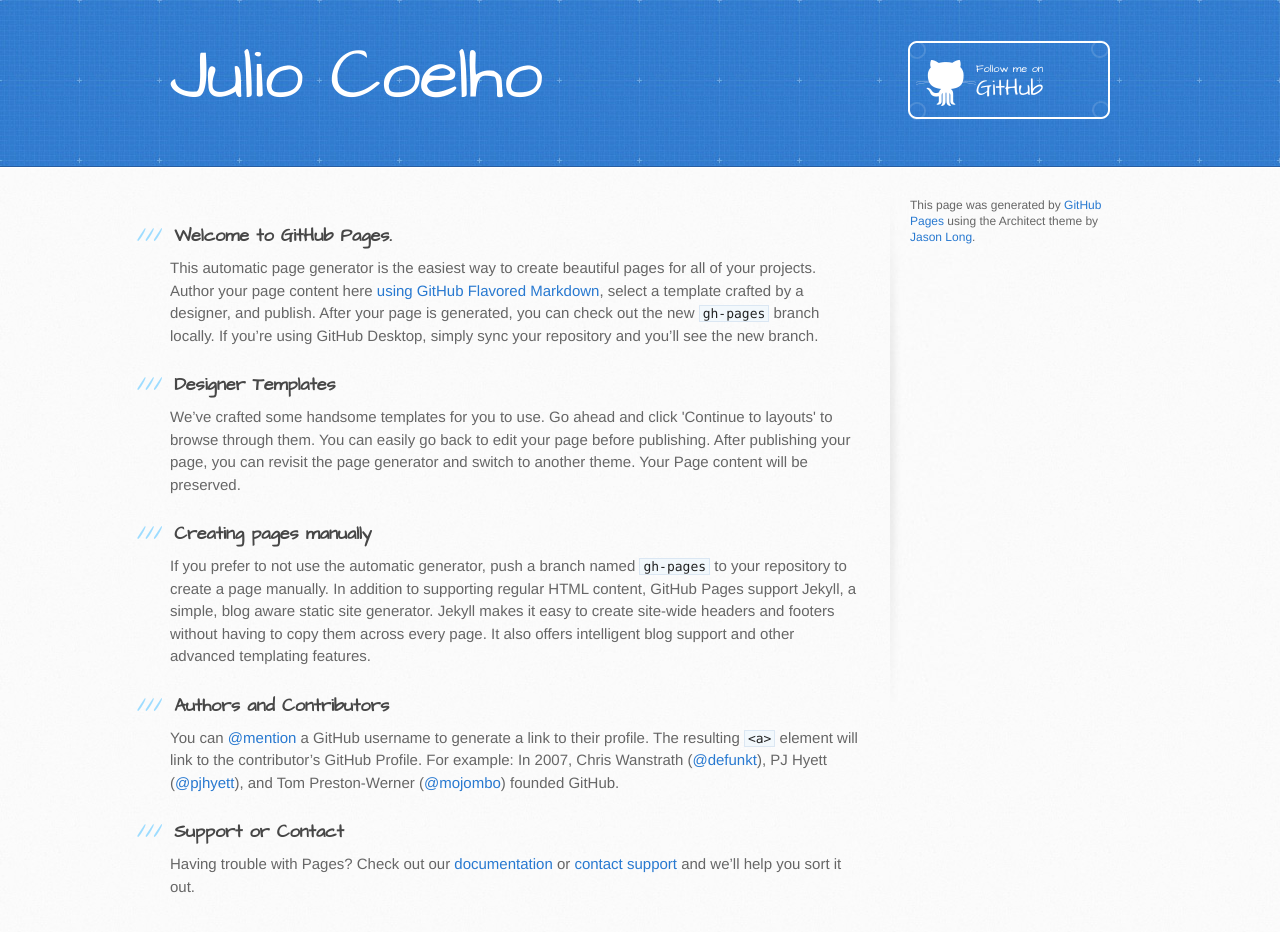
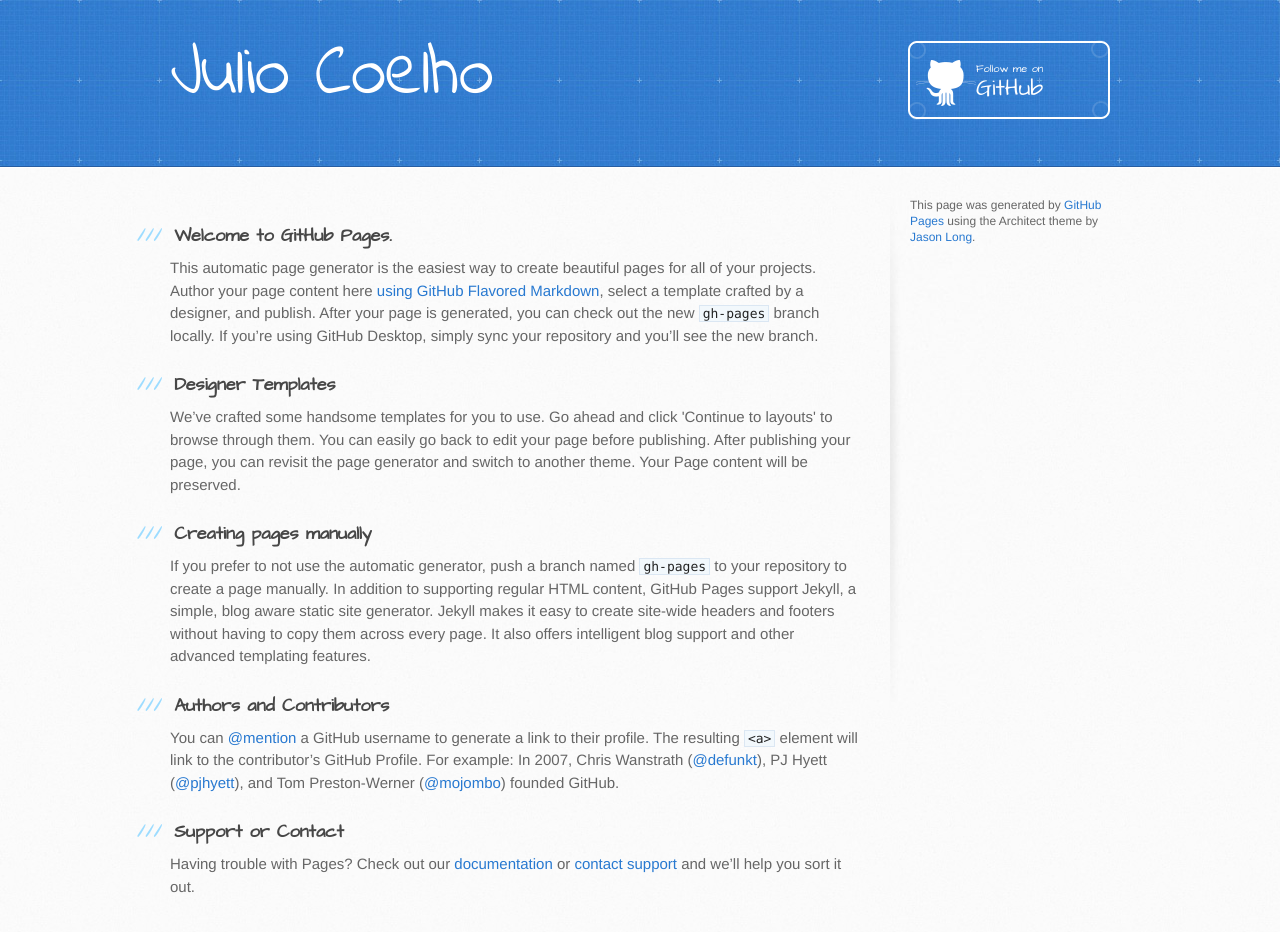
Before and after one commit to julio-coelho/julio-coelho.github.io, a plain HTML site: page index.html in a window 1280 px wide. Drawn offline with Linux system fonts and the light colour scheme.

Commit message:
Font test

```diff
--- a/index.html
+++ b/index.html
@@ -5,6 +5,7 @@
     <meta http-equiv="X-UA-Compatible" content="chrome=1">
     <meta name="viewport" content="width=device-width, initial-scale=1, maximum-scale=1">
     <link href='https://fonts.googleapis.com/css?family=Architects+Daughter' rel='stylesheet' type='text/css'>
+    <link href='https://fonts.googleapis.com/css?family=Indie+Flower' rel='stylesheet' type='text/css'>
     <link rel="stylesheet" type="text/css" href="stylesheets/stylesheet.css" media="screen">
     <link rel="stylesheet" type="text/css" href="stylesheets/github-light.css" media="screen">
     <link rel="stylesheet" type="text/css" href="stylesheets/print.css" media="print">
--- a/stylesheets/stylesheet.css
+++ b/stylesheets/stylesheet.css
@@ -450,7 +450,7 @@ a:hover {
 header {
   padding-top: 40px;
   padding-bottom: 40px;
-  font-family: 'Architects Daughter', 'Helvetica Neue', Helvetica, Arial, serif;
+  font-family: 'Indie Flower', cursive;
   background: #2e7bcf url(../images/header-bg.jpg) 0 0 repeat-x;
   border-bottom: solid 1px #275da1;
 }
```
